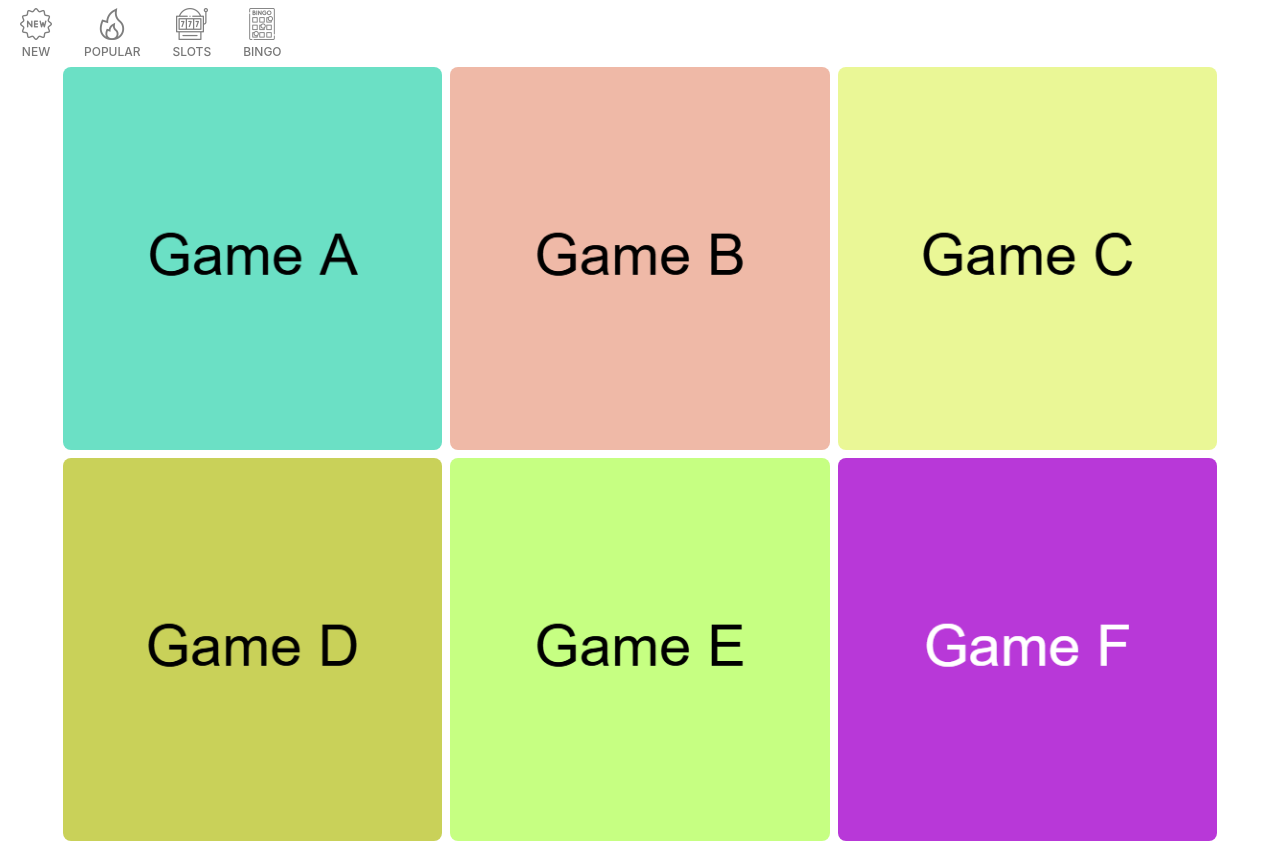
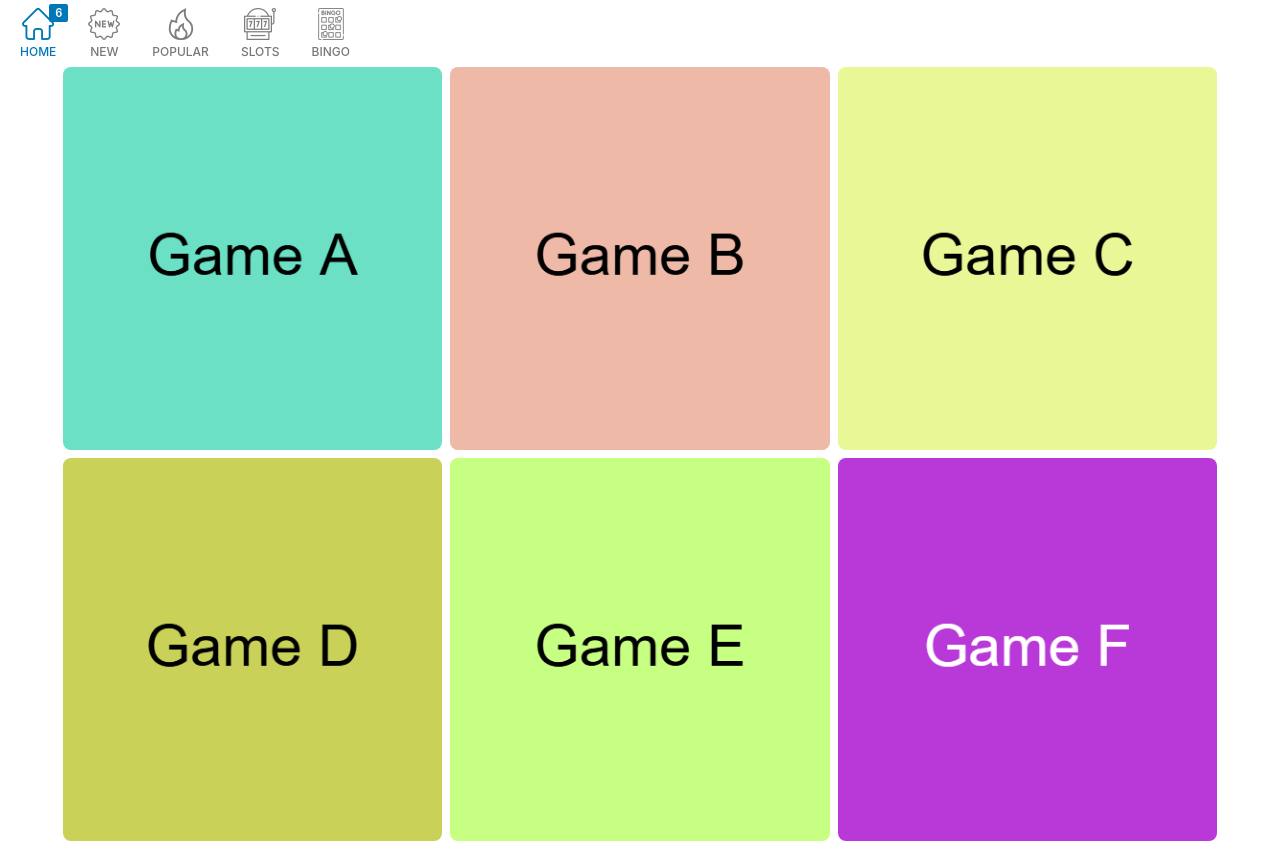
Before and after one commit to ghyciu/andes-demo, a React (Create React App) app: page / in a window 1280 px wide. Built offline with nearby package versions, Linux system fonts and the light colour scheme.

Commit message:
Add home button to filter

```diff
--- a/src/components/Home/TagFilter/TagFilter.tsx
+++ b/src/components/Home/TagFilter/TagFilter.tsx
@@ -6,11 +6,12 @@ import styles from './TagFilter.module.css';
 
 interface TagFilterProps {
   tags: Tag[];
+  count: number;
+  isLoading: boolean;
   onTagSelect: (tagName: TagName) => void;
-  count: number;
 }
 
-const TagFilter: React.FC<TagFilterProps> = ({ tags, onTagSelect, count }) => {
+const TagFilter: React.FC<TagFilterProps> = ({ tags, count, isLoading, onTagSelect }) => {
   const [selectedTag, setSelectedTag] = useState<TagName | null>(null);
 
   const onSelect = (tagName: TagName) => {
@@ -18,11 +19,16 @@ const TagFilter: React.FC<TagFilterProps> = ({ tags, onTagSelect, count }) => {
     onTagSelect(tagName);
   };
 
+  const homeTag: Tag = { name: 'Home', imageURL: './assets/images/tags/home.png' };
+
   return (
     <div className={styles.tagFilter}>
-      {tags.map((tag, index) => (
-        <TagFilterItem key={`tag-${index}`} tag={tag} isSelected={selectedTag === tag.name} onSelect={onSelect} count={count} />
-      ))}
+      <TagFilterItem key="tag-home" tag={homeTag} count={count} isSelected={selectedTag === 'Home' || selectedTag === null} isLoading={isLoading} onSelect={onSelect} />
+      {tags
+        .filter(tag => tag.name !== 'Home')
+        .map((tag, index) => (
+          <TagFilterItem key={`tag-${index}`} tag={tag} count={count} isSelected={selectedTag === tag.name} isLoading={isLoading} onSelect={onSelect} />
+        ))}
     </div>
   );
 };
--- a/src/components/Home/TagFilterItem/TagFilterItem.tsx
+++ b/src/components/Home/TagFilterItem/TagFilterItem.tsx
@@ -3,19 +3,20 @@ import styles from './TagFilterItem.module.css';
 
 interface TagFilterItemProps {
   tag: Tag;
+  count: number;
   isSelected: boolean;
+  isLoading: boolean;
   onSelect: (tagName: TagName) => void;
-  count: number;
 }
 
-const TagFilterItem: React.FC<TagFilterItemProps> = ({ tag, isSelected, onSelect, count }) => {
+const TagFilterItem: React.FC<TagFilterItemProps> = ({ tag, count, isSelected, isLoading, onSelect }) => {
   const handleClick = () => {
     onSelect(tag.name);
   };
 
   return (
     <div className={`${styles.tagFilterItem} ${isSelected ? styles.selected : ''}`} onClick={handleClick}>
-      {isSelected && <span className={styles.count}>{count}</span>}
+      {isSelected && !isLoading && <span className={styles.count}>{count}</span>}
       <img src={tag.imageURL} alt={`${tag.name} tag`} />
       <span>{tag.name}</span>
     </div>
--- a/src/pages/Home.tsx
+++ b/src/pages/Home.tsx
@@ -8,28 +8,41 @@ import TagFilter from '../components/Home/TagFilter/TagFilter';
 import { TAGS, TagName } from '../components/Home/Tag.types';
 
 const Home: React.FC = () => {
-  const [isGameCardsLoading, setIsGameCardsLoading] = useState(true);
+  const [isLoading, setIsLoading] = useState(true);
   const [gameCards, setGameCards] = useState<GameCard[]>([]);
 
+  const fetchGameCards = async () => {
+    setIsLoading(true);
+    getGameCards().then((data: GameCard[]) => {
+      setGameCards(data);
+      setIsLoading(false);
+    });
+  };
+
+  const fetchGameCardsByTag = async (tagName: TagName) => {
+    setIsLoading(true);
+    getGameCardsByTag(tagName).then((data: GameCard[]) => {
+      setGameCards(data);
+      setIsLoading(false);
+    });
+  };
+
   useEffect(() => {
-    getGameCards().then((data: GameCard[]) => {
-      setIsGameCardsLoading(false);
-      setGameCards(data);
-    });
+    fetchGameCards();
   }, []);
 
   const onTagSelect = (tagName: TagName) => {
-    setIsGameCardsLoading(true);
-    getGameCardsByTag(tagName).then((data: GameCard[]) => {
-      setGameCards(data);
-      setIsGameCardsLoading(false);
-    });
+    if (tagName === 'Home') {
+      fetchGameCards();
+      return;
+    }
+    fetchGameCardsByTag(tagName);
   };
 
   return (
     <div className="root-home">
-      <TagFilter tags={TAGS} onTagSelect={onTagSelect} count={gameCards.length} />
-      <GameCards gameCards={gameCards} isLoading={isGameCardsLoading} />
+      <TagFilter tags={TAGS} onTagSelect={onTagSelect} count={gameCards.length} isLoading={isLoading} />
+      <GameCards gameCards={gameCards} isLoading={isLoading} />
     </div>
   );
 };
--- a/src/utils/getGameCards.ts
+++ b/src/utils/getGameCards.ts
@@ -40,7 +40,7 @@ function mapJsonToGameCard(json: any): GameCard {
   };
 }
 
-const LOADING_DELAY_MS = 1000;
+const LOADING_DELAY_MS = 200;
 
 // Simulates an asynchronous fetch of all game cards data
 export function getGameCards(): Promise<GameCard[]> {
```
Also changed, not shown: public/assets/images/tags/home.png (added).
